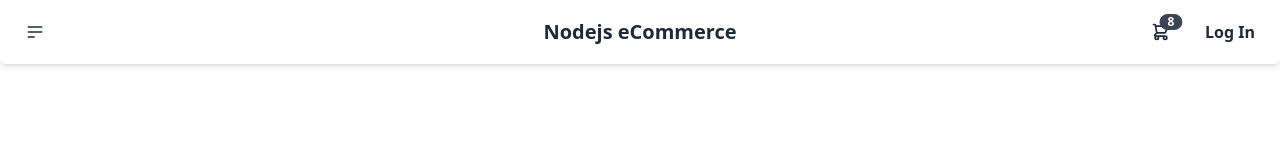
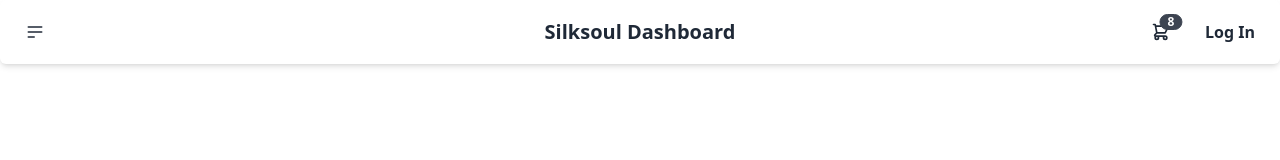
Before and after one commit to Hasafif/Silksoul-Admin, a Vue app: page /login in a window 1280 px wide. Shown: the top 160 px of the page. Built offline with nearby package versions, Linux system fonts and the light colour scheme.

Commit message:
second commit

```diff
--- a/src/App.vue
+++ b/src/App.vue
@@ -86,7 +86,7 @@ export default {
     </div>
     <div class="navbar-center">
       <router-link to="/" class="btn btn-ghost normal-case text-lg sm:text-xl"
-        >Nodejs eCommerce</router-link
+        >Silksoul Dashboard</router-link
       >
     </div>
     <div class="navbar-end">
--- a/src/views/admin/AdminProducts.vue
+++ b/src/views/admin/AdminProducts.vue
@@ -1130,7 +1130,7 @@ export default {
         </div>
         <div class="form-control mb-4">
           <label class="label">
-            <span class="label-text">Price ($) *</span>
+            <span class="label-text">Price (AED) *</span>
           </label>
           <input
             type="number"
```
